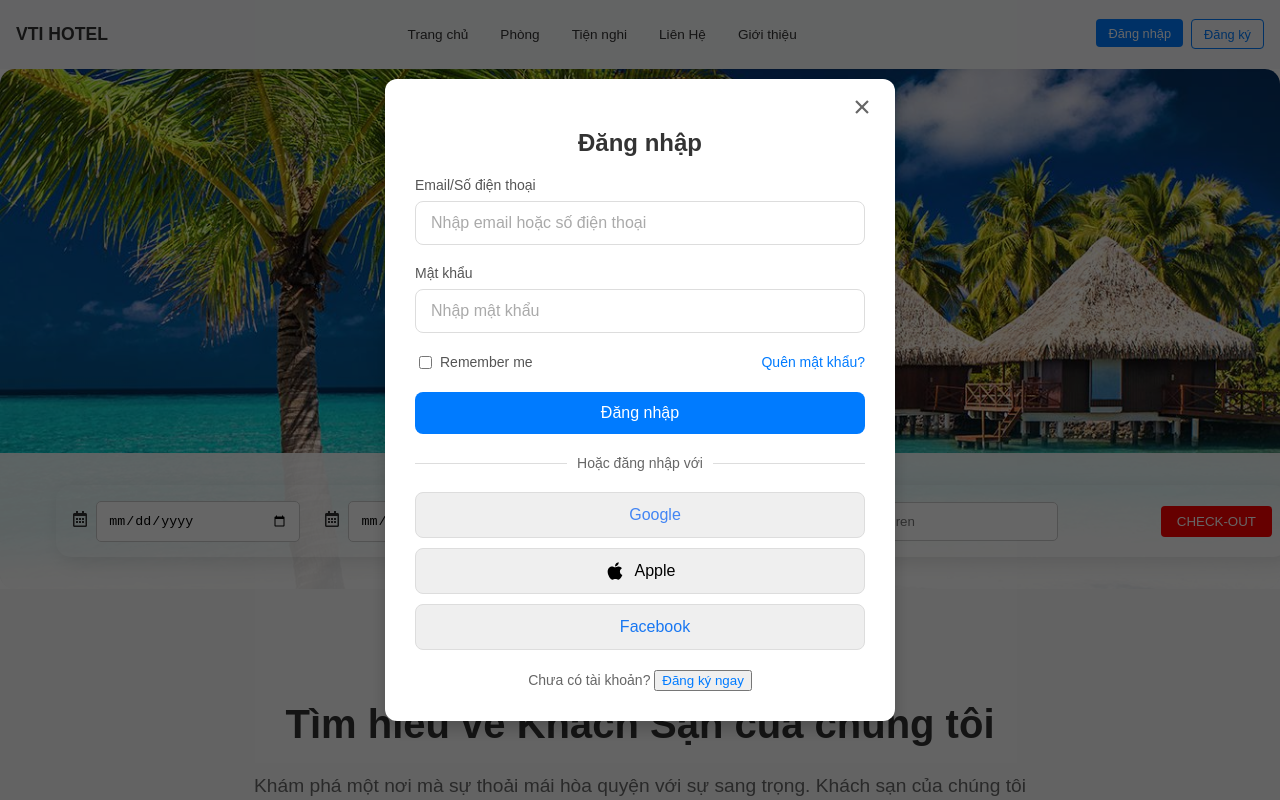
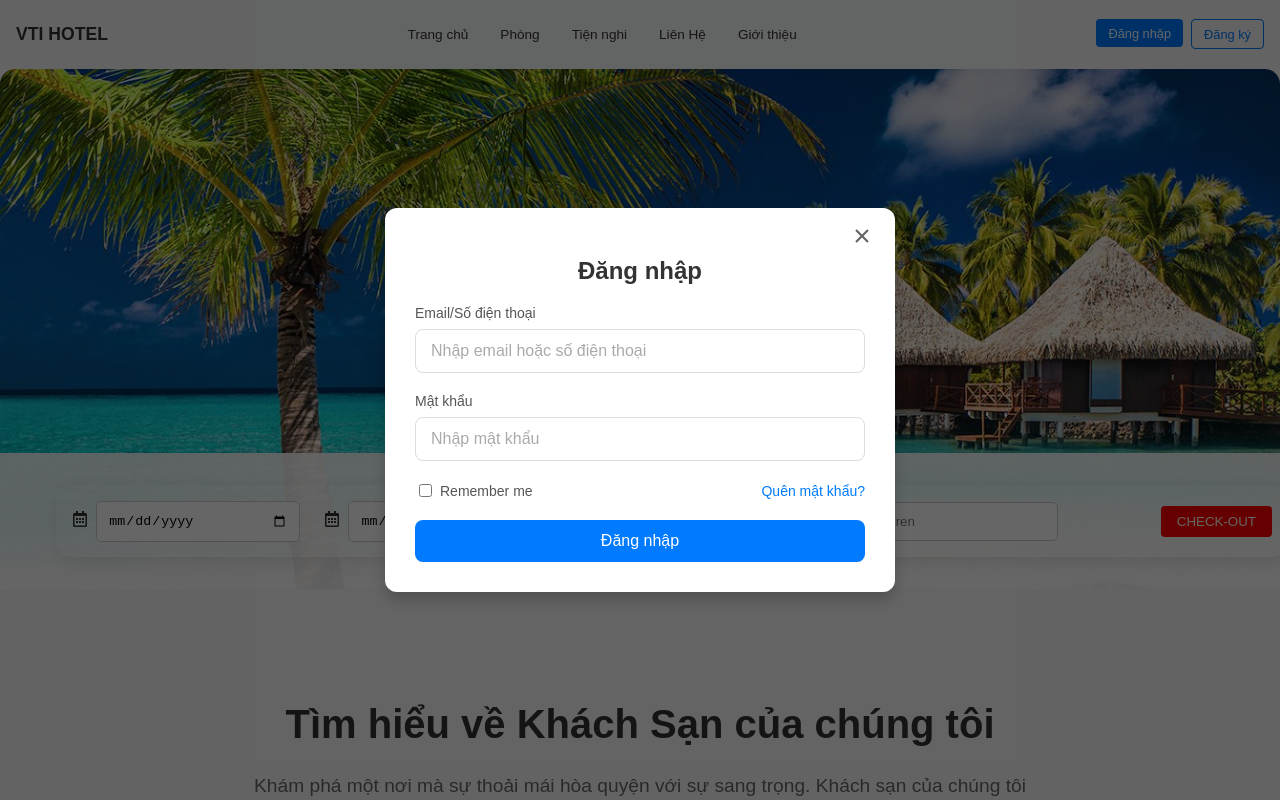
Before and after one commit to hoang12343/hotel-managent-web, a React (Vite) app: page / in a window 1280 px wide. Both pictures are taken after a click on the button "Đăng nhập". Shown: the top 800 px of the page. Built offline with nearby package versions, Linux system fonts and the light colour scheme.

Commit message:
fix login success

```diff
--- a/src/App.jsx
+++ b/src/App.jsx
@@ -1,9 +1,18 @@
+// src/App.jsx
 import React from "react";
 import { RouterProvider } from "react-router-dom";
+import { AuthProvider } from "./context/AuthProvider";
 import router from "./router/RouterConfig";
+import { ToastContainer } from "react-toastify";
+import "react-toastify/dist/ReactToastify.css";
 
 function App() {
-  return <RouterProvider router={router} />;
+  return (
+    <AuthProvider>
+      <RouterProvider router={router} />
+      <ToastContainer />
+    </AuthProvider>
+  );
 }
 
 export default App;
--- a/src/components/Header.jsx
+++ b/src/components/Header.jsx
@@ -1,76 +1,31 @@
+// src/components/Header.jsx
 import React, { useState, useEffect, useRef } from "react";
 import "./Header.scss";
-import { ToastContainer, toast } from "react-toastify";
+import { ToastContainer } from "react-toastify";
 import "react-toastify/dist/ReactToastify.css";
+import { useAuth } from "../context/AuthProvider";
 
-const Header = ({ onOpenRegister, onOpenLogin, onLoginSuccess }) => {
-  const [isLoggedIn, setIsLoggedIn] = useState(false);
-  const [userInfo, setUserInfo] = useState(null);
+const Header = () => {
+  const {
+    isLoggedIn,
+    userInfo,
+    setIsLoginOpen,
+    setIsRegisterOpen,
+    handleLoginSuccess,
+    handleLogout,
+    isLoading,
+  } = useAuth();
+
   const [isMenuOpen, setIsMenuOpen] = useState(false);
   const [isProfileDropdownOpen, setIsProfileDropdownOpen] = useState(false);
   const dropdownRef = useRef(null);
   const headerRef = useRef(null);
-
-  // Kiểm tra token khi component mount hoặc khi đăng nhập
-  useEffect(() => {
-    const token =
-      localStorage.getItem("token") || sessionStorage.getItem("token");
-    if (token && !isLoggedIn) {
-      // Nếu có token nhưng chưa đăng nhập, cập nhật trạng thái
-      handleLoginSuccessLocal({ token });
-    }
-  }, [isLoggedIn]); // Thêm isLoggedIn vào dependency để theo dõi trạng thái đăng nhập
 
   useEffect(() => {
     if (headerRef.current) {
       headerRef.current.classList.toggle("mobile-menu-active", isMenuOpen);
     }
   }, [isMenuOpen]);
-
-  const handleLoginSuccessLocal = (userData) => {
-    console.log("Header received userData:", userData);
-    const enrichedUserData = {
-      ...userData,
-      points: userData.points || 0,
-      avatar: userData.avatar || "../assets/images/avatar2.jpg",
-      username: userData.username || "User",
-    };
-    setIsLoggedIn(true); // Cập nhật trạng thái đăng nhập
-    setUserInfo(enrichedUserData); // Cập nhật thông tin người dùng
-    setIsProfileDropdownOpen(true); // Tự động mở dropdown
-    toast.success("Đăng nhập thành công!", {
-      position: "top-center",
-      autoClose: 3000,
-    });
-    if (typeof onLoginSuccess === "function") {
-      onLoginSuccess(enrichedUserData); // Truyền dữ liệu lên HomePage
-      // Xóa window.location.reload() để tránh reload trang
-    }
-  };
-
-  // Kết nối onLoginSuccess từ props với handleLoginSuccessLocal
-  useEffect(() => {
-    // Nếu HomePage gọi onLoginSuccess, sử dụng nó để kích hoạt handleLoginSuccessLocal
-    if (typeof onLoginSuccess === "function") {
-      const originalOnLoginSuccess = onLoginSuccess;
-      onLoginSuccess.current = (userData) => {
-        handleLoginSuccessLocal(userData); // Gọi handleLoginSuccessLocal khi nhận dữ liệu từ ModalLogin
-        originalOnLoginSuccess(userData); // Gọi hàm gốc từ HomePage nếu cần
-      };
-    }
-  }, [onLoginSuccess]);
-
-  const handleLogout = () => {
-    localStorage.removeItem("token");
-    sessionStorage.removeItem("token");
-    setIsLoggedIn(false);
-    setUserInfo(null);
-    setIsProfileDropdownOpen(false);
-    toast.info("Đăng xuất thành công!", {
-      position: "top-center",
-      autoClose: 3000,
-    });
-  };
 
   const toggleMenu = () => setIsMenuOpen(!isMenuOpen);
   const toggleProfileDropdown = (e) => {
@@ -82,13 +37,12 @@ const Header = ({ onOpenRegister, onOpenLogin, onLoginSuccess }) => {
     setIsProfileDropdownOpen(false);
   };
 
-  const handleLoginClick = () => {
-    console.log("Nút Đăng nhập được click, onOpenLogin:", onOpenLogin);
-    if (typeof onOpenLogin === "function") {
-      onOpenLogin();
-    } else {
-      console.error("onOpenLogin không phải là hàm!");
-    }
+  const handleLoginClick = () => setIsLoginOpen(true);
+  const handleRegisterClick = () => setIsRegisterOpen(true);
+
+  const onLogout = () => {
+    handleLogout(); // Thông báo đã được xử lý trong AuthProvider
+    setIsProfileDropdownOpen(false);
   };
 
   return (
@@ -150,14 +104,16 @@ const Header = ({ onOpenRegister, onOpenLogin, onLoginSuccess }) => {
               <div className="profile-info" onClick={toggleProfileDropdown}>
                 <div className="avatar-container">
                   <img
-                    src={userInfo?.avatar}
+                    src={userInfo?.avatar || "../assets/images/avatar2.jpg"}
                     alt="User Avatar"
                     className="user-avatar"
                   />
                 </div>
                 <div className="user-details">
-                  <span className="username">{userInfo?.username}</span>
-                  <span className="points">{userInfo?.points} điểm</span>
+                  <span className="username">
+                    {userInfo?.username || "User"}
+                  </span>
+                  <span className="points">{userInfo?.points || 0} điểm</span>
                 </div>
                 <span className="dropdown-arrow">
                   {isProfileDropdownOpen ? "▲" : "▼"}
@@ -178,8 +134,10 @@ const Header = ({ onOpenRegister, onOpenLogin, onLoginSuccess }) => {
                     <li onClick={() => setIsProfileDropdownOpen(false)}>
                       <a href="#saved">Đã lưu</a>
                     </li>
-                    <li className="logout-item" onClick={handleLogout}>
-                      <a href="#logout">Đăng xuất</a>
+                    <li className="logout-item" onClick={onLogout}>
+                      <a href="#logout">
+                        {isLoading ? "Đang đăng xuất..." : "Đăng xuất"}
+                      </a>
                     </li>
                   </ul>
                 </div>
@@ -192,18 +150,21 @@ const Header = ({ onOpenRegister, onOpenLogin, onLoginSuccess }) => {
                   type="button"
                   className="btn btn-primary"
                   onClick={handleLoginClick}
+                  disabled={isLoading}
                 >
                   Đăng nhập
                 </button>
               </ul>
               <ul className="login-btn">
-                <button onClick={onOpenRegister}>Đăng ký</button>
+                <button onClick={handleRegisterClick} disabled={isLoading}>
+                  Đăng ký
+                </button>
               </ul>
             </>
           )}
         </div>
 
-        <button className="hamburger" onClick={toggleMenu}>
+        <button className="hamburger" onClick={toggleMenu} disabled={isLoading}>
           {isMenuOpen ? "✕" : "☰"}
         </button>
       </header>
--- a/src/components/Intro.scss
+++ b/src/components/Intro.scss
@@ -30,9 +30,7 @@
   left: 0;
 }
 
-.section-container {
-  // Keep as is if no specific styles needed
-}
+
 
 .booking-form {
   overflow: hidden;
--- a/src/components/ModalLogin.jsx
+++ b/src/components/ModalLogin.jsx
@@ -1,37 +1,35 @@
+// src/components/ModalLogin.jsx
 import React, { useState } from "react";
-import { useNavigate } from "react-router-dom";
+import { useAuth } from "../context/AuthProvider";
 import axiosClient from "../services/axiosClient";
 import "./ModalLogin.scss";
 import { FaApple } from "react-icons/fa6";
 import { IoCloseSharp } from "react-icons/io5";
 
-const ModalLogin = ({ isOpen, onClose, onOpenRegister, onLoginSuccess }) => {
+const ModalLogin = () => {
+  const { isLoginOpen, setIsLoginOpen, handleLoginSuccess, isLoading } =
+    useAuth();
   const [emailOrPhone, setEmailOrPhone] = useState("");
   const [password, setPassword] = useState("");
   const [rememberMe, setRememberMe] = useState(false);
-  const [isLoggedIn, setIsLoggedIn] = useState(false);
-  const [isLoading, setIsLoading] = useState(false);
   const [error, setError] = useState("");
 
-  const navigate = useNavigate();
-
-  if (!isOpen) return null;
+  if (!isLoginOpen) return null;
 
   const handleSubmit = async (e) => {
     e.preventDefault();
     setError("");
-    setIsLoading(true);
 
     try {
       const response = await axiosClient.post("/login", {
         email: emailOrPhone,
         password,
       });
-      console.log("Response từ server:", response.data);
+
+      console.log("Response data từ server:", response.data); // Log dữ liệu phản hồi
 
       const token = response.data.token;
-      const username =
-        response.data.username || response.data.user?.username || "User";
+      const username = response.data.username || "User";
 
       if (!token) {
         throw new Error("Không nhận được token từ server!");
@@ -43,85 +41,47 @@ const ModalLogin = ({ isOpen, onClose, onOpenRegister, onLoginSuccess }) => {
         sessionStorage.setItem("token", token);
       }
 
-      setIsLoggedIn(true);
-      const userData = { username, token }; // Truyền thêm token nếu cần
-      onLoginSuccess(userData); // Gọi onLoginSuccess với dữ liệu đầy đủ
-      navigate("/"); // Chuyển hướng về trang chủ
-      setTimeout(() => {
-        onClose();
-        resetForm();
-      }, 2000);
+      const userData = {
+        username,
+        token,
+        points: 0,
+        avatar: "../assets/images/avatar2.jpg",
+      };
+
+      handleLoginSuccess(userData);
     } catch (err) {
       const errorMessage =
         err.response?.data?.message ||
         "Đăng nhập thất bại. Vui lòng kiểm tra lại thông tin.";
       setError(errorMessage);
       console.error("Lỗi đăng nhập:", err);
-    } finally {
-      setIsLoading(false);
     }
   };
 
   const resetForm = () => {
-    setIsLoggedIn(false);
     setEmailOrPhone("");
     setPassword("");
     setRememberMe(false);
     setError("");
   };
 
-  const handleGoogleLogin = () => {
-    console.log("Google login clicked");
-    setIsLoggedIn(true);
-    setTimeout(() => {
-      onClose();
-      resetForm();
-      const userData = { username: "GoogleUser", token: "mock-token" };
-      onLoginSuccess(userData);
-      navigate("/");
-    }, 2000);
-  };
-
-  const handleAppleLogin = () => {
-    console.log("Apple login clicked");
-    setIsLoggedIn(true);
-    setTimeout(() => {
-      onClose();
-      resetForm();
-      const userData = { username: "AppleUser", token: "mock-token" };
-      onLoginSuccess(userData);
-      navigate("/");
-    }, 2000);
-  };
-
-  const handleFacebookLogin = () => {
-    console.log("Facebook login clicked");
-    setIsLoggedIn(true);
-    setTimeout(() => {
-      onClose();
-      resetForm();
-      const userData = { username: "FacebookUser", token: "mock-token" };
-      onLoginSuccess(userData);
-      navigate("/");
-    }, 2000);
-  };
-
   return (
     <div className="modal-overlay">
       <div className="modal-content">
-        <button className="modal-close-btn" onClick={onClose}>
+        <button
+          className="modal-close-btn"
+          onClick={() => {
+            setIsLoginOpen(false);
+            resetForm();
+          }}
+          disabled={isLoading}
+        >
           <IoCloseSharp />
         </button>
 
-        {isLoggedIn ? (
-          <div className="login-success">
-            <h2>Tài khoản đã được đăng nhập thành công</h2>
-            <div className="success-icon">✓</div>
-          </div>
-        ) : (
-          <>
         <h2>Đăng nhập</h2>
         {error && <div className="error-message">{error}</div>}
+        {isLoading && <div className="loading-message">Đang xử lý...</div>}
         <form onSubmit={handleSubmit}>
           <div className="form-group">
             <label htmlFor="emailOrPhone">Email/Số điện thoại</label>
@@ -169,50 +129,6 @@ const ModalLogin = ({ isOpen, onClose, onOpenRegister, onLoginSuccess }) => {
             {isLoading ? "Đang đăng nhập..." : "Đăng nhập"}
           </button>
         </form>
-
-            <div className="social-login-separator">
-              <span>Hoặc đăng nhập với</span>
-            </div>
-
-            <div className="social-login-buttons">
-              <button
-                className="social-btn google-btn"
-                onClick={handleGoogleLogin}
-                disabled={isLoading}
-              >
-                <svg className="social-logo" viewBox="0 0 24 24">
-                  {/* SVG Google */}
-                </svg>
-                Google
-              </button>
-              <button
-                className="social-btn apple-btn"
-                onClick={handleAppleLogin}
-                disabled={isLoading}
-              >
-                <FaApple className="social-logo" />
-                Apple
-              </button>
-              <button
-                className="social-btn facebook-btn"
-                onClick={handleFacebookLogin}
-                disabled={isLoading}
-              >
-                <svg className="social-logo" viewBox="0 0 24 24">
-                  {/* SVG Facebook */}
-                </svg>
-                Facebook
-              </button>
-            </div>
-
-            <div className="register-link">
-              Chưa có tài khoản?{" "}
-              <button onClick={onOpenRegister} className="register-now">
-                Đăng ký ngay
-              </button>
-            </div>
-          </>
-        )}
       </div>
     </div>
   );
--- a/src/components/UserLoginManagement.jsx
+++ b/src/components/UserLoginManagement.jsx
@@ -1,63 +1,49 @@
+// src/components/UserLoginManagement.js
 import React from "react";
 import ModalRegister from "./ModalRegister";
 import EmailConfirmModal from "./EmailConfirmModal";
 import ModalLogin from "./ModalLogin";
+import { useAuth } from "../context/AuthProvider";
 
-const UserLoginManagement = ({
-  isRegisterOpen,
-  onCloseRegister,
-  onOpenEmailConfirm,
-  isEmailConfirmOpen,
-  onCloseEmailConfirm,
-  emailToConfirm,
-  onOpenLogin,
-  isLoginOpen,
-  onCloseLogin,
-  onLoginSuccess,
-}) => {
+const UserLoginManagement = () => {
+  const {
+    isRegisterOpen,
+    setIsRegisterOpen,
+    isEmailConfirmOpen,
+    setIsEmailConfirmOpen,
+    emailToConfirm,
+    setEmailToConfirm,
+    setIsLoginOpen,
+  } = useAuth();
+
   const handleOpenRegisterFromLogin = () => {
-    onCloseLogin();
-    setTimeout(() => onCloseRegister(true), 100);
+    setIsLoginOpen(false);
+    setTimeout(() => setIsRegisterOpen(true), 100);
   };
 
   const handleOpenLoginFromRegister = () => {
-    onCloseRegister();
-    setTimeout(() => onOpenLogin(), 100);
-  };
-
-  const handleLoginSuccessLocal = (userData) => {
-    console.log("Đăng nhập thành công từ UserLoginManagement:", userData);
-    if (userData && userData.username) {
-      if (typeof onLoginSuccess === "function") {
-        onLoginSuccess(userData); // Truyền dữ liệu đầy đủ lên HomePage/Header
-      } else {
-        console.warn("onLoginSuccess không phải là hàm!");
-      }
-    } else {
-      console.warn("Không nhận được username từ ModalLogin!");
-    }
+    setIsRegisterOpen(false);
+    setTimeout(() => setIsLoginOpen(true), 100);
   };
 
   return (
     <>
       <ModalRegister
         isOpen={isRegisterOpen}
-        onClose={onCloseRegister}
+        onClose={() => setIsRegisterOpen(false)}
         onOpenLogin={handleOpenLoginFromRegister}
-        onOpenEmailConfirm={onOpenEmailConfirm}
+        onOpenEmailConfirm={(email) => {
+          setEmailToConfirm(email);
+          setIsEmailConfirmOpen(true);
+        }}
       />
       <EmailConfirmModal
         isOpen={isEmailConfirmOpen}
-        onClose={onCloseEmailConfirm}
+        onClose={() => setIsEmailConfirmOpen(false)}
         email={emailToConfirm}
-        onOpenLogin={onOpenLogin}
+        onOpenLogin={() => setIsLoginOpen(true)}
       />
-      <ModalLogin
-        isOpen={isLoginOpen}
-        onClose={onCloseLogin}
-        onOpenRegister={handleOpenRegisterFromLogin}
-        onLoginSuccess={handleLoginSuccessLocal}
-      />
+      <ModalLogin />
     </>
   );
 };
--- /dev/null
+++ b/src/context/AuthProvider.jsx
@@ -0,0 +1,81 @@
+// src/context/AuthProvider.jsx
+import React, { createContext, useState, useContext } from "react";
+import { useNavigate } from "react-router-dom";
+import { toast } from "react-toastify";
+
+const AuthContext = createContext();
+
+export const AuthProvider = ({ children }) => {
+  return <>{children}</>;
+};
+
+export const AuthWrapper = ({ children }) => {
+  const [isLoggedIn, setIsLoggedIn] = useState(
+    !!localStorage.getItem("token") || !!sessionStorage.getItem("token")
+  );
+  const [userInfo, setUserInfo] = useState(null);
+  const [isLoginOpen, setIsLoginOpen] = useState(false);
+  const [isRegisterOpen, setIsRegisterOpen] = useState(false);
+  const [isEmailConfirmOpen, setIsEmailConfirmOpen] = useState(false);
+  const [emailToConfirm, setEmailToConfirm] = useState("");
+  const [isLoading, setIsLoading] = useState(false);
+
+  const navigate = useNavigate();
+
+  const handleLoginSuccess = (userData) => {
+    setIsLoading(true);
+    setTimeout(() => {
+      setIsLoggedIn(true);
+      setUserInfo(userData);
+      setIsLoginOpen(false);
+      setIsLoading(false);
+      toast.success("Đăng nhập thành công!", {
+        position: "top-center",
+        autoClose: 3000,
+      });
+      navigate("/");
+    }, 1000);
+  };
+
+  const handleLogout = () => {
+    setIsLoading(true);
+    setTimeout(() => {
+      localStorage.removeItem("token");
+      sessionStorage.removeItem("token");
+      setIsLoggedIn(false);
+      setUserInfo(null);
+      setIsLoading(false);
+      toast.info("Đăng xuất thành công!", {
+        position: "top-center",
+        autoClose: 3000,
+      });
+      navigate("/");
+    }, 1000);
+  };
+
+  const value = {
+    isLoggedIn,
+    userInfo,
+    isLoginOpen,
+    setIsLoginOpen,
+    isRegisterOpen,
+    setIsRegisterOpen,
+    isEmailConfirmOpen,
+    setIsEmailConfirmOpen,
+    emailToConfirm,
+    setEmailToConfirm,
+    isLoading,
+    handleLoginSuccess,
+    handleLogout,
+  };
+
+  return <AuthContext.Provider value={value}>{children}</AuthContext.Provider>;
+};
+
+export const useAuth = () => {
+  const context = useContext(AuthContext);
+  if (!context) {
+    throw new Error("useAuth must be used within an AuthWrapper");
+  }
+  return context;
+};
--- a/src/pages/HomePage.jsx
+++ b/src/pages/HomePage.jsx
@@ -1,58 +1,21 @@
-import React, { useState } from "react";
+// src/pages/HomePage.js
+import React from "react";
 import Header from "../components/Header";
+import UserLoginManagement from "../components/UserLoginManagement";
+import HomeContent from "../components/HomeContent";
+import Intro from "../components/Intro";
+import Cta from "../components/Cta";
 import Footer from "../components/Footer";
-import Intro from "../components/Intro";
-import HomeContent from "../components/HomeContent";
-import Testimonials from "../components/Testimonials";
-import Cta from "../components/Cta";
-import UserLoginManagement from "../components/UserLoginManagement";
 
 const HomePage = () => {
-  const [isRegisterOpen, setIsRegisterOpen] = useState(false);
-  const [isEmailConfirmOpen, setIsEmailConfirmOpen] = useState(false);
-  const [isLoginOpen, setIsLoginOpen] = useState(false);
-  const [emailToConfirm, setEmailToConfirm] = useState("");
-
-  const openRegister = () => setIsRegisterOpen(true);
-  const closeRegister = () => setIsRegisterOpen(false);
-  const openEmailConfirm = (email) => {
-    setEmailToConfirm(email);
-    setIsEmailConfirmOpen(true);
-  };
-  const closeEmailConfirm = () => setIsEmailConfirmOpen(false);
-  const openLogin = () => {
-    console.log("openLogin được gọi");
-    setIsLoginOpen(true);
-  };
-  const closeLogin = () => setIsLoginOpen(false);
-
-  const handleLoginSuccess = (userData) => {
-    console.log("Login success in HomePage:", userData);
-  };
-
   return (
-    <div className="home-container">
-      <Header
-        onOpenRegister={openRegister}
-        onOpenLogin={openLogin}
-        onLoginSuccess={handleLoginSuccess}
-      />
+    <div>
+      <Header />
+      <UserLoginManagement />
+      {/* Các component khác nếu cần */}
       <Intro />
       <HomeContent />
-      <Testimonials />
       <Cta />
-      <UserLoginManagement
-        isRegisterOpen={isRegisterOpen}
-        onCloseRegister={closeRegister}
-        onOpenEmailConfirm={openEmailConfirm}
-        isEmailConfirmOpen={isEmailConfirmOpen}
-        onCloseEmailConfirm={closeEmailConfirm}
-        emailToConfirm={emailToConfirm}
-        onOpenLogin={openLogin}
-        isLoginOpen={isLoginOpen}
-        onCloseLogin={closeLogin}
-        onLoginSuccess={handleLoginSuccess}
-      />
       <Footer />
     </div>
   );
--- a/src/router/RouterConfig.jsx
+++ b/src/router/RouterConfig.jsx
@@ -1,11 +1,16 @@
 import { createBrowserRouter } from "react-router-dom";
 import HomePage from "../pages/HomePage"; // Đảm bảo đường dẫn này đúng
+import { AuthWrapper } from "../context/AuthProvider";
 
 // Định nghĩa các route
 const router = createBrowserRouter([
   {
     path: "/",
-    element: <HomePage />,
+    element: (
+      <AuthWrapper>
+        <HomePage />
+      </AuthWrapper>
+    ),
   },
   // {
   //     path: '/service',
```
Lines whose indentation alone changed are shown as unchanged.
